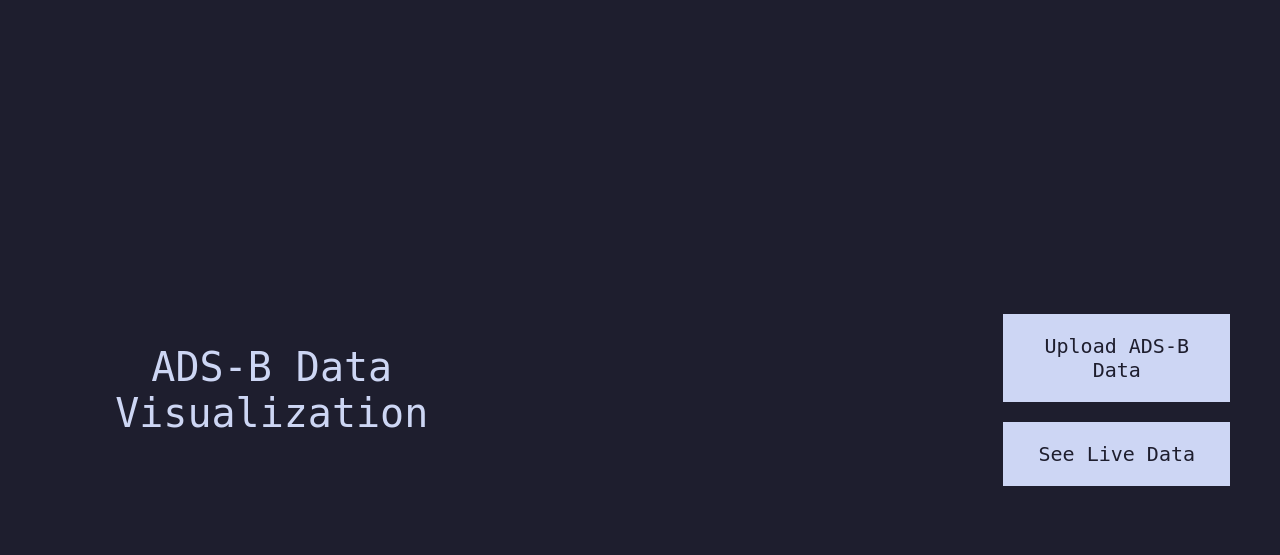
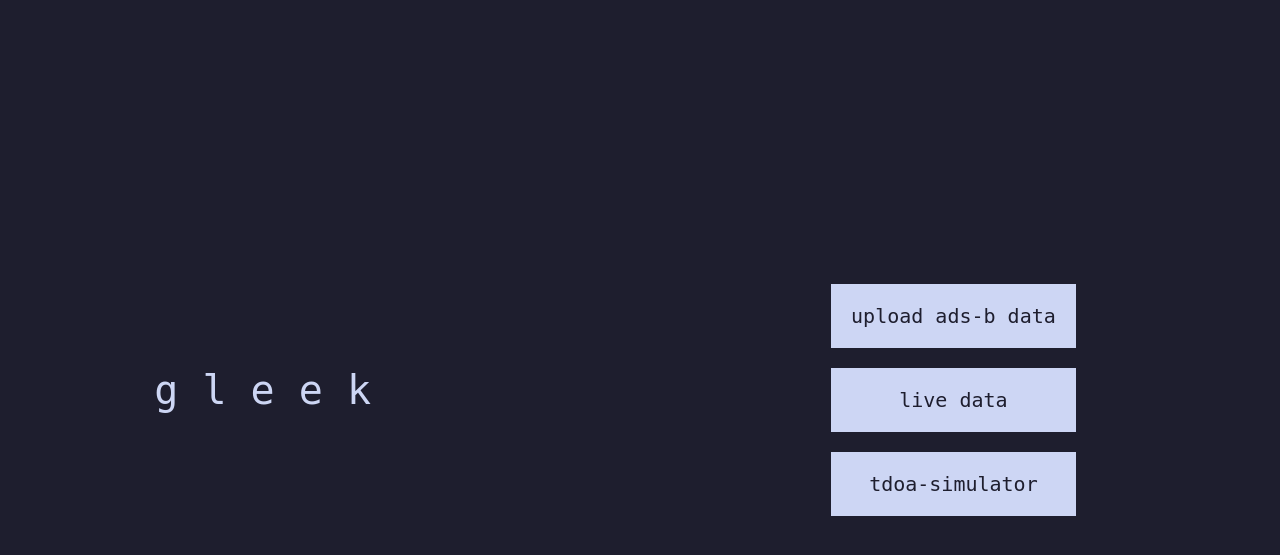
Before and after one commit to loganbarnhart01/TDOA-FDOA-Simulation, a Flask app: page / in a window 1280 px wide. Shown: the top 555 px of the page. Run offline with Flask 3, Linux system fonts and the light colour scheme.

Commit message:
niiiice styling

```diff
--- a/user_interface_webapp/templates/index.html
+++ b/user_interface_webapp/templates/index.html
@@ -44,19 +44,36 @@
             text-align: center;
             margin-right: 450px
         }
+        .letter {
+            display: inline-block;
+            opacity: 0;
+            transform: translateY(20px);
+            animation: fade-in 0.5s forwards;
+        }
+        @keyframes fade-in {
+            from { opacity: 0; transform: translateY(20px); }
+            to { opacity: 1; transform: translateY(0); }
+        }
     </style>
 </head>
 <body>
     <div class="title">
-        ADS-B Data Visualization
+        <span class="letter" style="animation-delay: 0s;">g</span>
+        <span class="letter" style="animation-delay: 0.2s;">l</span>
+        <span class="letter" style="animation-delay: 0.4s;">e</span>
+        <span class="letter" style="animation-delay: 0.6s;">e</span>
+        <span class="letter" style="animation-delay: 0.8s;">k</span>
     </div>
 
     <div class="button-container">
         <a href="/upload">
-            <div class="button">Upload ADS-B Data</div>
+            <div class="button">upload ads-b data</div>
         </a>
         <a href="/live">
-            <div class="button">See Live Data</div>
+            <div class="button">live data</div>
+        </a>
+        <a href="/tdoa-sim">
+            <div class="button">tdoa-simulator</div>
         </a>
     </div>
 </body>
```
